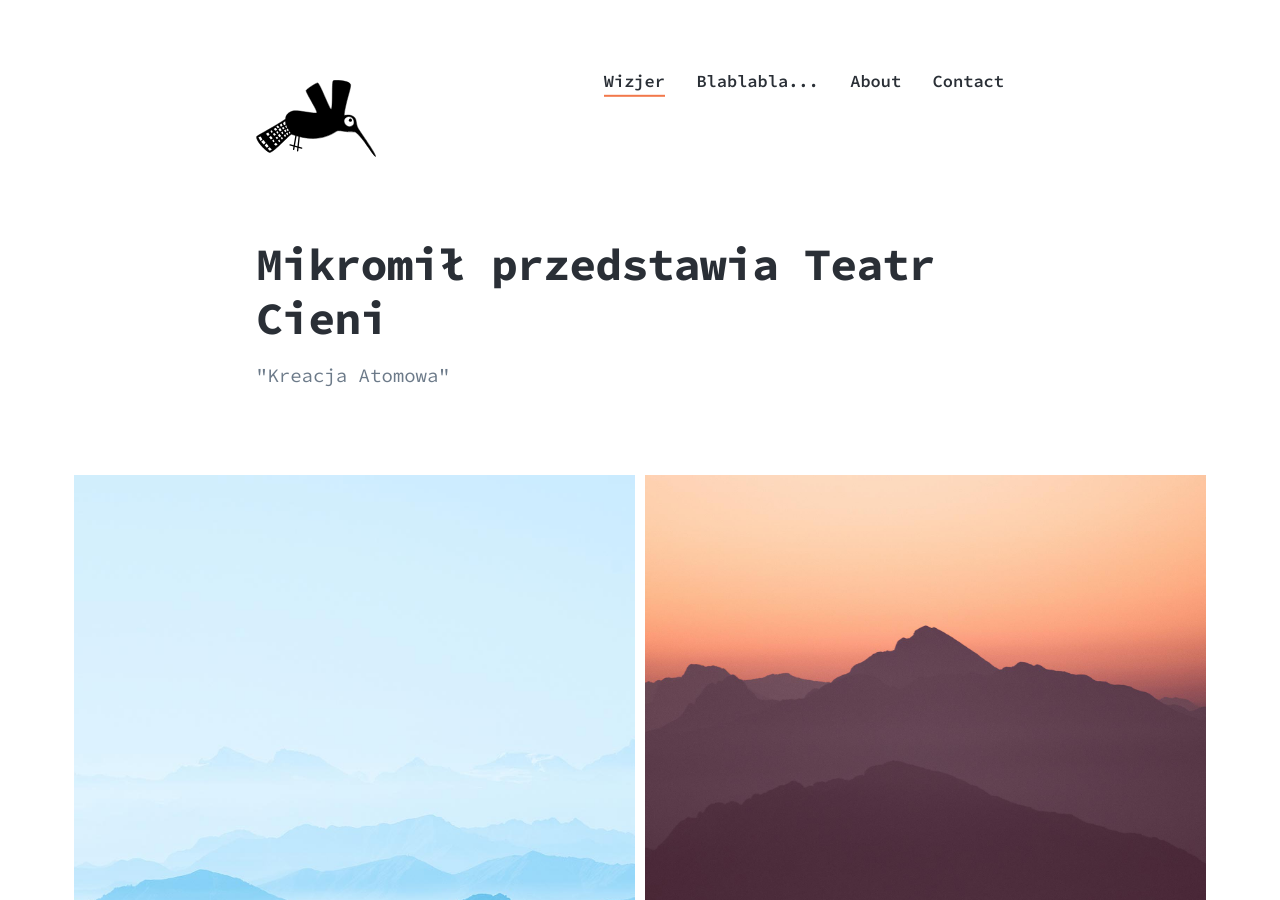
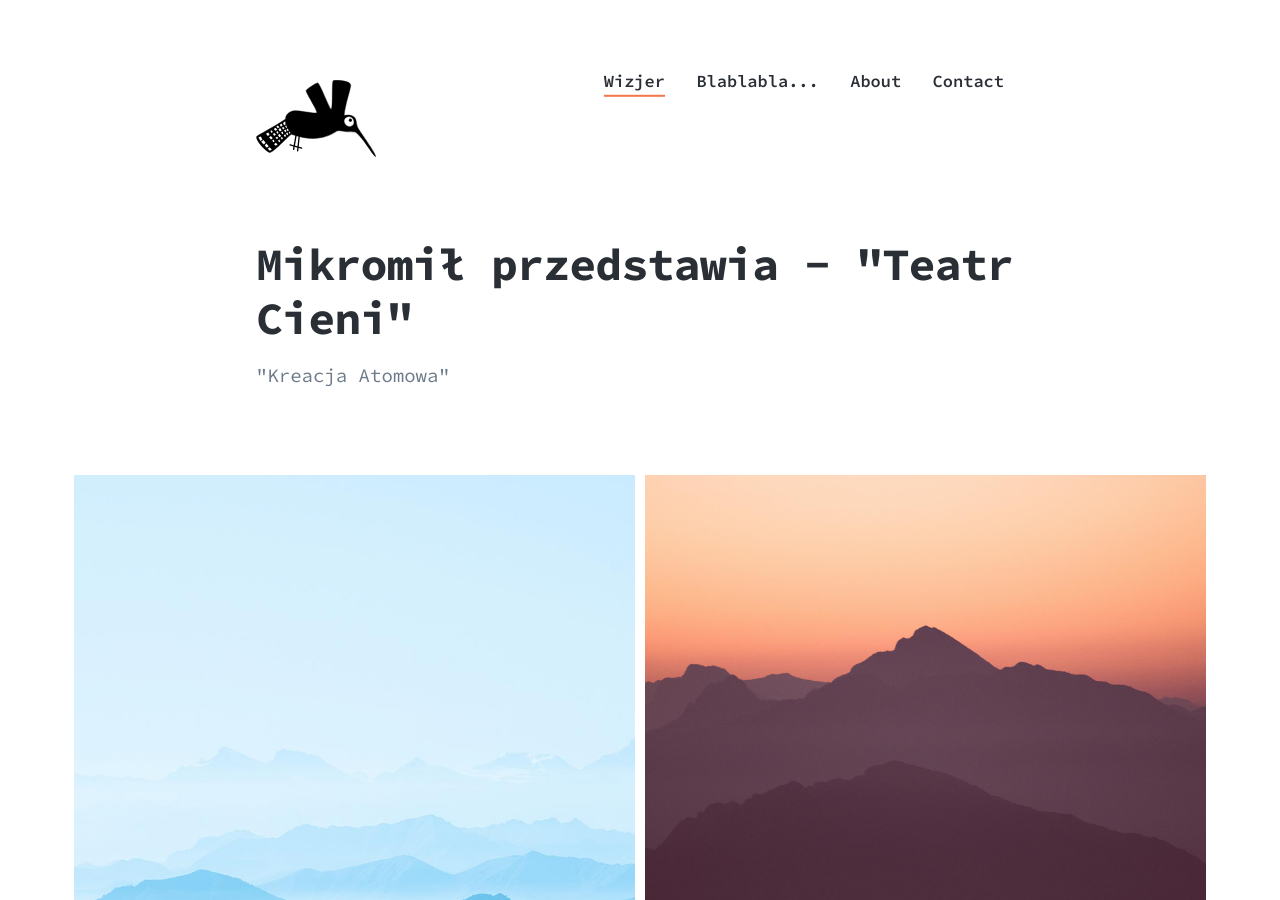
Before and after one commit to Mikromil/emka, a Jekyll site: the page built from index.html, in a window 1280 px wide and 900 px high. Built offline with Jekyll 4.4.1, drawn with Linux system fonts in a browser that asks for light colours; nearby versions of some CDN libraries.

```diff
--- a/index.html
+++ b/index.html
@@ -9,7 +9,7 @@ featured_image: /images/social.jpg
 
 	<div class="wrap">
 
-		<h1>Mikromił przedstawia Teatr Cieni</h1>
+		<h1>Mikromił przedstawia - "Teatr Cieni"</h1>
 		<p>"Kreacja Atomowa"</p>
 
 	</div>
```
